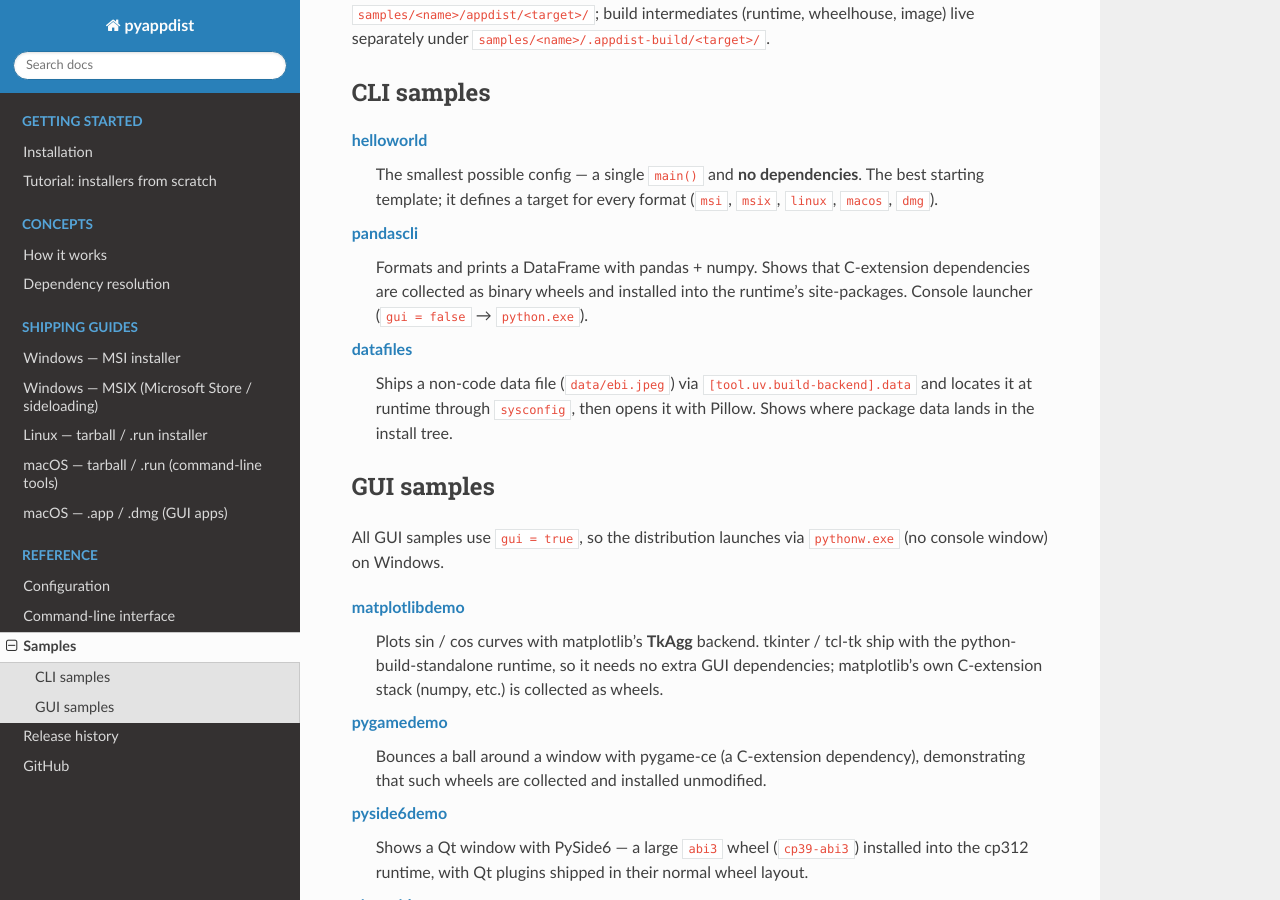
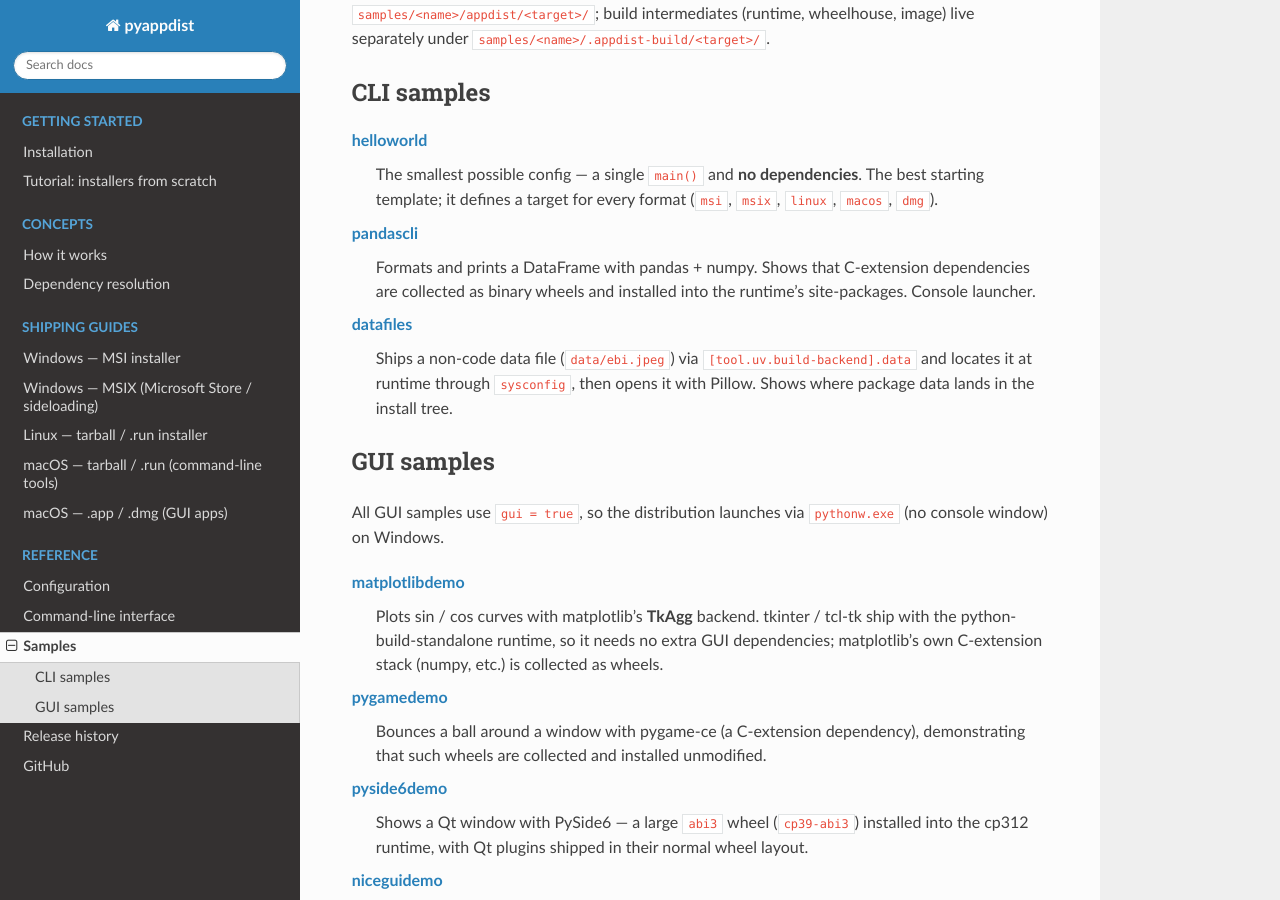
Before and after one commit to atsuoishimoto/pyappdist, a Sphinx documentation site: the page built from docs/samples.rst, in a window 1280 px wide and 900 px high, scrolled down 435 px. Built offline with Sphinx 7.4.7 and the Read the Docs theme 3.1.0, drawn with Linux system fonts in a browser that asks for light colours.

Commit message:
update docs

```diff
--- a/docs/samples.rst
+++ b/docs/samples.rst
@@ -30,7 +30,7 @@ CLI samples
 `pandascli <https://github.com/atsuoishimoto/pyappdist/tree/main/samples/pandascli>`_
    Formats and prints a DataFrame with pandas + numpy. Shows that C-extension
    dependencies are collected as binary wheels and installed into the runtime's
-   site-packages. Console launcher (``gui = false`` → ``python.exe``).
+   site-packages. Console launcher.
 
 `datafiles <https://github.com/atsuoishimoto/pyappdist/tree/main/samples/datafiles>`_
    Ships a non-code data file (``data/ebi.jpeg``) via
```
